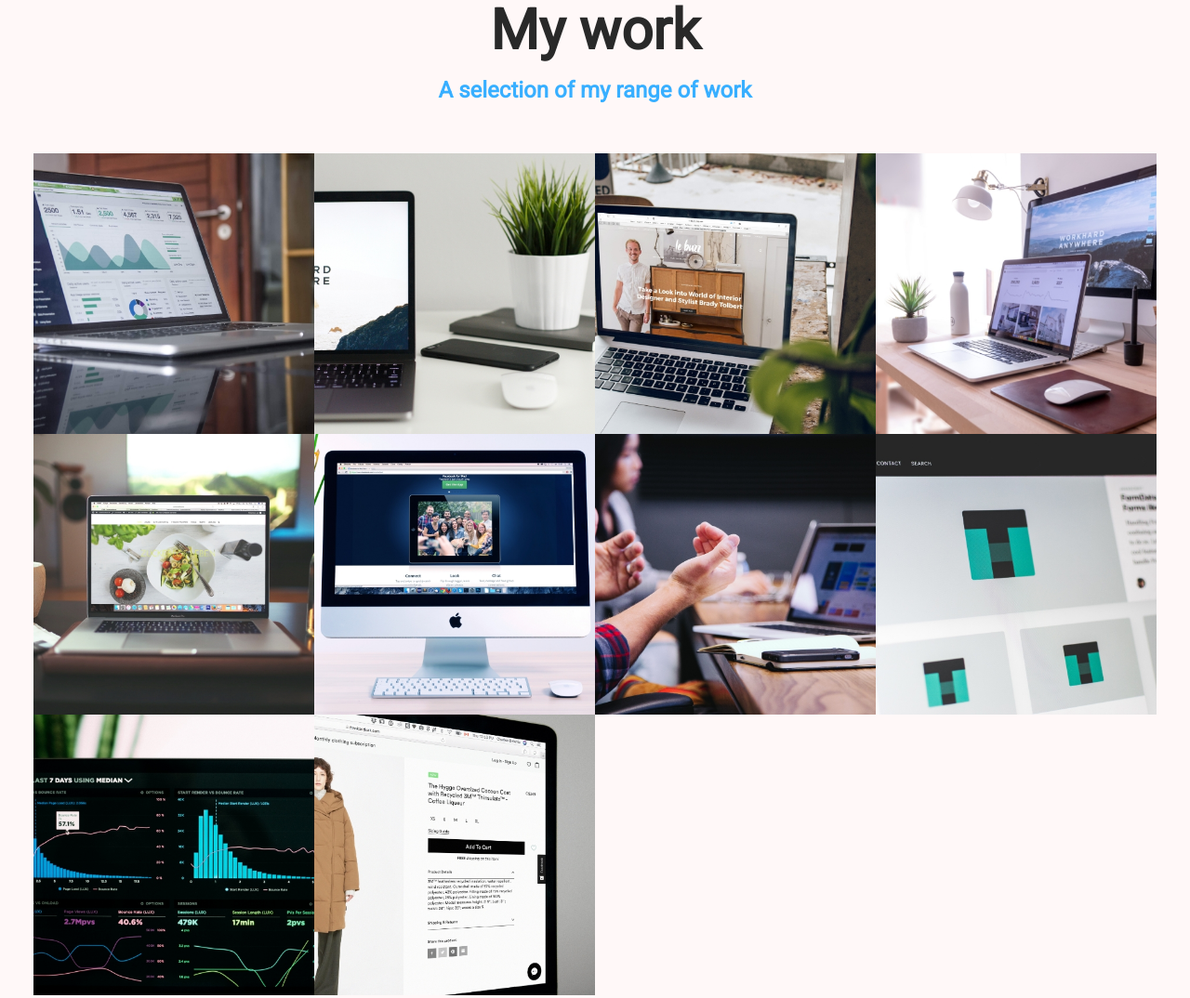
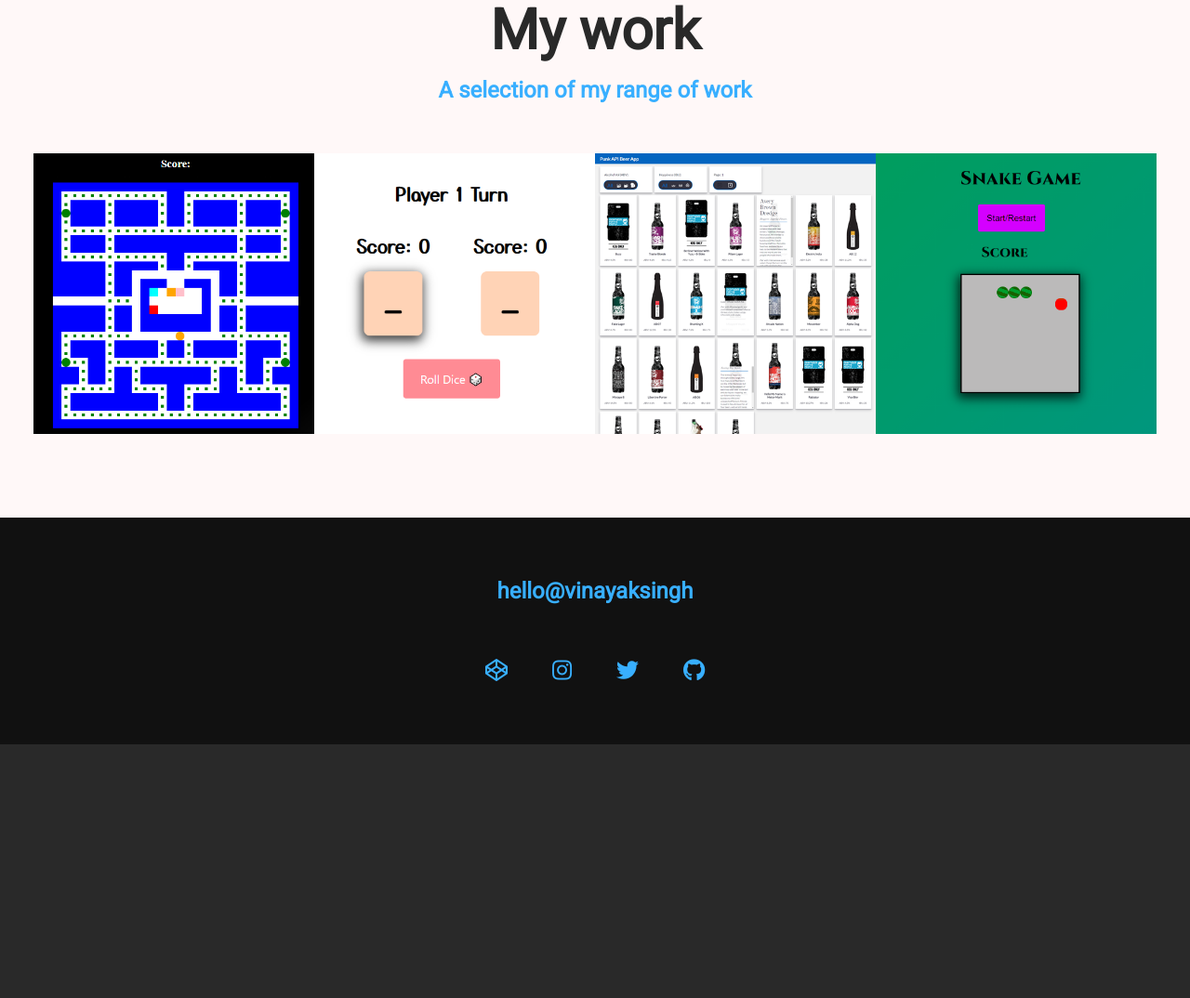
Before and after one commit to singh-vinayak/myPortfolio, a website: page index.html in a window 1280 px wide. Shown: the part 1825-2899 px from the top of the page at 93% size. After the commit the page ends 2626 px from the top, so only its background shows below. Drawn offline with nearby package versions, Linux system fonts and the light colour scheme.

Commit message:
added projects

```diff
--- a/css/style.css
+++ b/css/style.css
@@ -391,7 +391,7 @@ header {
 
 .portfolio {
     display: grid;
-    grid-template-columns: repeat(auto-fit, minmax(300px, 1fr));
+    grid-template-columns: repeat(auto-fit, minmax(250px, 1fr));
 }
 
 .portfolio__item {
--- a/index.html
+++ b/index.html
@@ -99,54 +99,25 @@
 
         <div class="portfolio">
             <!-- Portfolio item 01 -->
-            <a href="#" class="portfolio__item">
-                <img src="img/portfolio-01.jpg" alt="" class="portfolio__img">
+            <a href="https://vinayak-singh5302.github.io/pac-man/" class="portfolio__item" title="Pac-Man">
+                <img src="img/project-pacman.png" alt="Pac-Man game using JS" class="portfolio__img">
             </a>
 
             <!-- Portfolio item 02 -->
-            <a href="#" class="portfolio__item">
-                <img src="img/portfolio-02.jpg" alt="" class="portfolio__img">
+            <a href="https://vinayak-singh5302.github.io/Dice-Game/" class="portfolio__item" title="2v2 Dice Game- See who wins!!">
+                <img src="img/project-dice.png" alt="2v2 Dice game web App" class="portfolio__img">
             </a>
 
             <!-- Portfolio item 03 -->
-            <a href="#" class="portfolio__item">
-                <img src="img/portfolio-03.jpg" alt="" class="portfolio__img">
+            <a href="https://vinayak-singh5302.github.io/Punk-Api-BeerApp/" class="portfolio__item" title="Check different Beer using Beer API">
+                <img src="img/project-beerAppUsingPunkAPI.png" alt="Beer App using Punk API" class="portfolio__img">
             </a>
 
             <!-- Portfolio item 04 -->
-            <a href="#" class="portfolio__item">
-                <img src="img/portfolio-04.jpg" alt="" class="portfolio__img">
+            <a href="https://vinayak-singh5302.github.io/Nokia3310-Snake/" class="portfolio__item" title="Nokia 3310 based Snake Game">
+                <img src="img/project-snake.png" alt="Retro snake game" class="portfolio__img">
             </a>
 
-            <!-- Portfolio item 05 -->
-            <a href="#" class="portfolio__item">
-                <img src="img/portfolio-05.jpg" alt="" class="portfolio__img">
-            </a>
-
-            <!-- Portfolio item 06 -->
-            <a href="#" class="portfolio__item">
-                <img src="img/portfolio-06.jpg" alt="" class="portfolio__img">
-            </a>
-
-            <!-- Portfolio item 07 -->
-            <a href="#" class="portfolio__item">
-                <img src="img/portfolio-07.jpg" alt="" class="portfolio__img">
-            </a>
-
-            <!-- Portfolio item 08 -->
-            <a href="#" class="portfolio__item">
-                <img src="img/portfolio-08.jpg" alt="" class="portfolio__img">
-            </a>
-
-            <!-- Portfolio item 09 -->
-            <a href="#" class="portfolio__item">
-                <img src="img/portfolio-09.jpg" alt="" class="portfolio__img">
-            </a>
-
-            <!-- Portfolio item 0 0-->
-            <a href="#" class="portfolio__item">
-                <img src="img/portfolio-10.jpg" alt="" class="portfolio__img">
-            </a>
         </div>
     </section>
 
```
Also changed, not shown: img/project-beerAppUsingPunkAPI.png (added), img/project-dice.png (added), img/project-pacman.png (added), img/project-snake.png (added).
